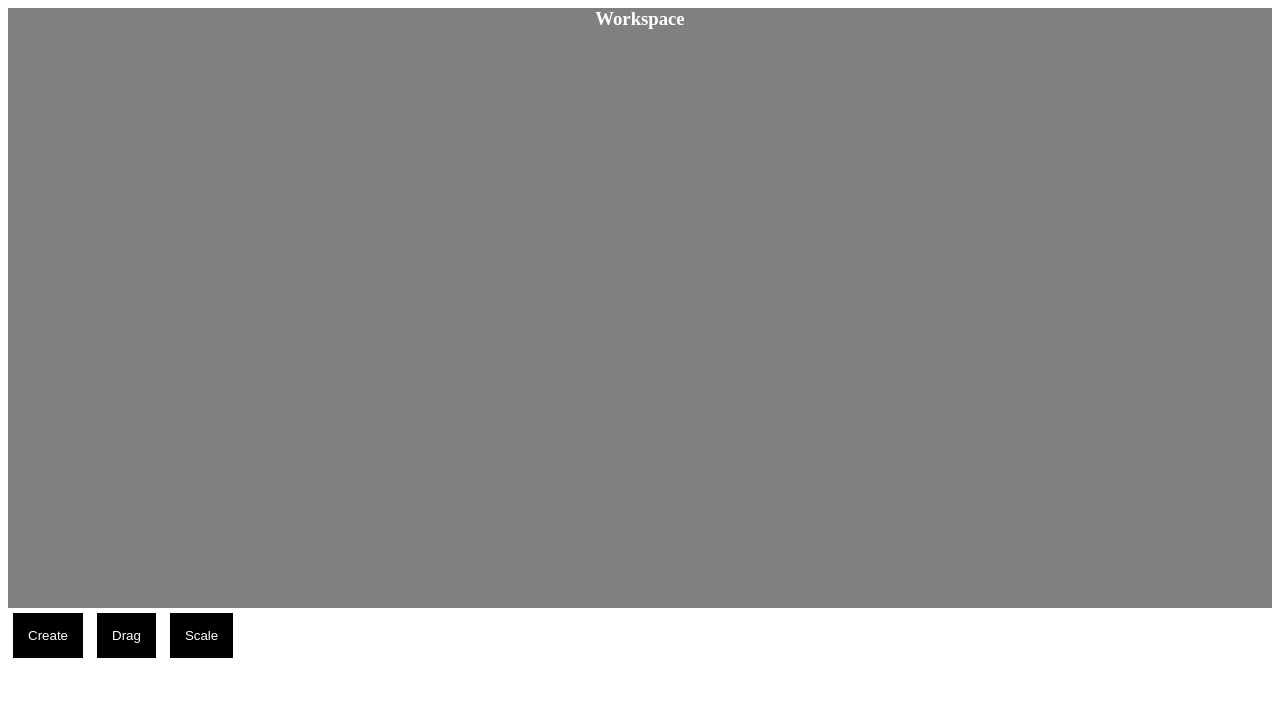
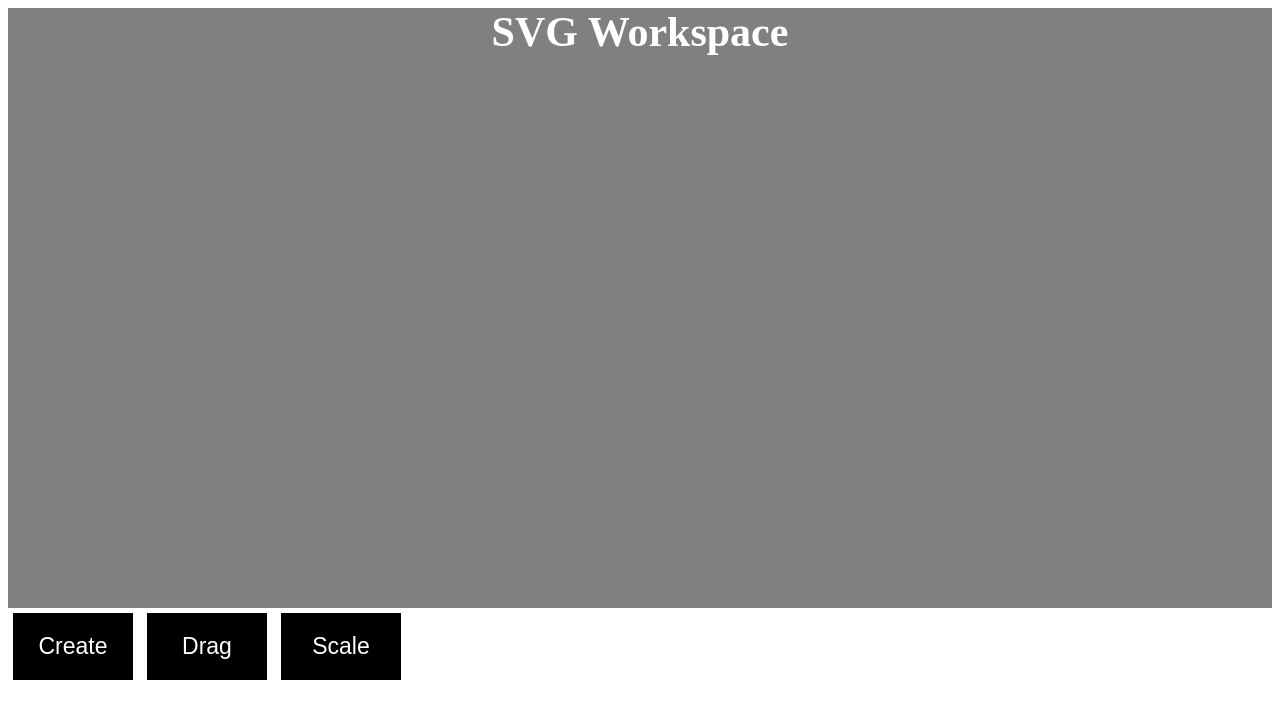
Before and after one commit to gabrielfreire/svg-experiments, a plain HTML site: page index.html in a window 1280 px wide. Shown: the top 718 px of the page. Drawn offline with Linux system fonts and the light colour scheme.

Commit message:
refactoring 'use strict' addition and removed commented code

```diff
--- a/index.html
+++ b/index.html
@@ -7,7 +7,7 @@
 
 <body>
     <div id="svgPlaceholder" class='svg'>
-        <h3 class="w-title">Workspace</h3>
+        <h3 class="w-title">SVG Workspace</h3>
         <svg id='svgContainer' viewBox='0 0 500 600' x="0" y="0"></svg>
     </div>
     <button id="create" class="btn-create">Create</button>
--- a/script.js
+++ b/script.js
@@ -1,4 +1,5 @@
 (function(global) {
+    'use strict';
     var svgPlaceholder = document.getElementById("svgPlaceholder"),
         svg = document.getElementById('svgContainer'),
         createBtn = document.getElementById('create'),
@@ -27,12 +28,9 @@
         rect.setAttribute('stroke', 'black');
         rect.setAttribute('stroke-width', '1px');
         rect.setAttribute('transform', 'matrix(1 0 0 1 0 0)');
-        // if (draggable) {
-        //     rect.addEventListener('mousedown', selectElement);
-        // }
+
         svg.appendChild(rect);
         rects.push(rect);
-        // global.rects = rects;
     }
     /**
      * DRAG OBJECT EVENT METHOD
@@ -49,9 +47,10 @@
             currentMatrix[i] = parseFloat(currentMatrix[i]);
         }
 
+        //method that moves the selected element to the mouse position
         function _moveElement(event) {
-            dx = (event.clientX - currX) / 4;
-            dy = (event.clientY - currY) / 4;
+            var dx = (event.clientX - currX) / 4,
+                dy = (event.clientY - currY) / 4;
             currentMatrix[4] += dx;
             currentMatrix[5] += dy;
             var newMatrix = 'matrix(' + currentMatrix.join(" ") + ')';
@@ -60,6 +59,7 @@
             currY = event.clientY;
         }
 
+        //deselect event method used to remove events from the selected element
         function _deselectElement(event) {
             if (selectedElement != 0) {
                 selectedElement.removeAttributeNS(null, 'onmousemove');
@@ -80,10 +80,10 @@
         var selectedElement = e.target,
             currentWidth = selectedElement.getAttributeNS(null, 'width'),
             resize = _resize,
-            deselectElement = _deselectElement;
-        currentHeight = selectedElement.getAttributeNS(null, 'height');
-        console.log('selected ', selectedElement);
+            deselectElement = _deselectElement,
+            currentHeight = selectedElement.getAttributeNS(null, 'height');
 
+        //method to scale element up
         function _upsize() {
             selectedElement.setAttributeNS(null, 'width', currentWidth);
             selectedElement.setAttributeNS(null, 'height', currentHeight);
@@ -91,6 +91,7 @@
             currentHeight = Number(currentHeight) + 0.8;
         }
 
+        //method to scale element down
         function _downsize() {
             selectedElement.setAttributeNS(null, 'width', currentWidth);
             selectedElement.setAttributeNS(null, 'height', currentHeight);
@@ -98,6 +99,7 @@
             currentHeight = Number(currentHeight) - 0.8;
         }
 
+        //method to resize element depending on the direction the mouse is pursuing
         function _resize(e) {
 
             if (e.pageX > oldX) {
@@ -108,6 +110,7 @@
             oldX = e.pageX;
         }
 
+        //deselect event method used to remove events from the selected element
         function _deselectElement() {
             if (selectedElement != 0) {
                 selectedElement.removeAttributeNS(null, 'onmousemove');
@@ -121,7 +124,9 @@
         selectedElement.addEventListener('mouseout', deselectElement);
         selectedElement.addEventListener('mouseup', deselectElement);
     }
-
+    /**
+     * END EVENT METHODS
+     */
     /**
      * ----------------------
      * Adding Events to buttons
--- a/style.css
+++ b/style.css
@@ -4,6 +4,7 @@
 
 .w-title {
     text-align: center;
+    font-size: 42px;
     margin: 0 auto;
     font-weight: bold;
     color: white;
@@ -36,13 +37,16 @@
     color: white;
 }
 
-.btn-create {
-    padding: 15px;
+button.btn-create {
+    padding: 20px;
     margin: 5px;
+    width: 120px;
     border: none;
+    font-size: 23px;
     /*outline: none;*/
     color: white;
     background-color: black;
+    cursor: pointer;
 }
 
 .btn-create:hover {
```
